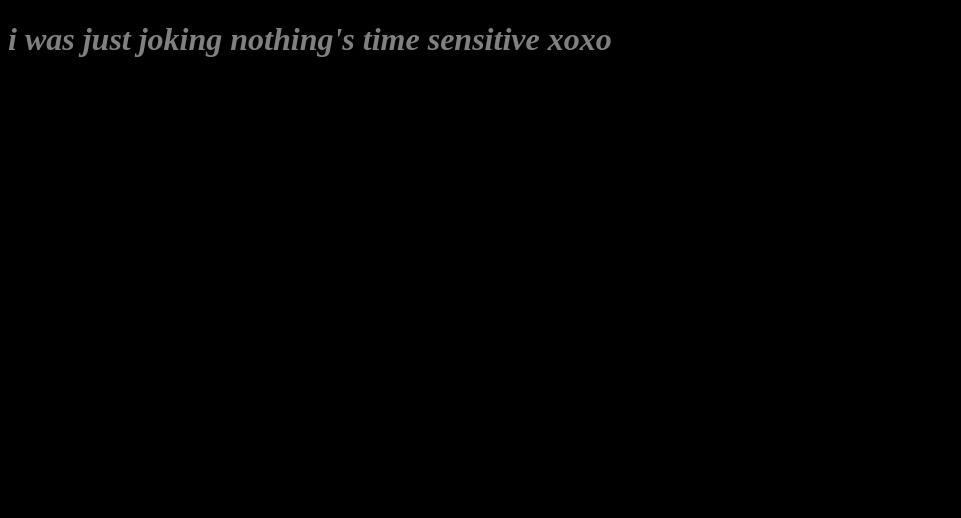
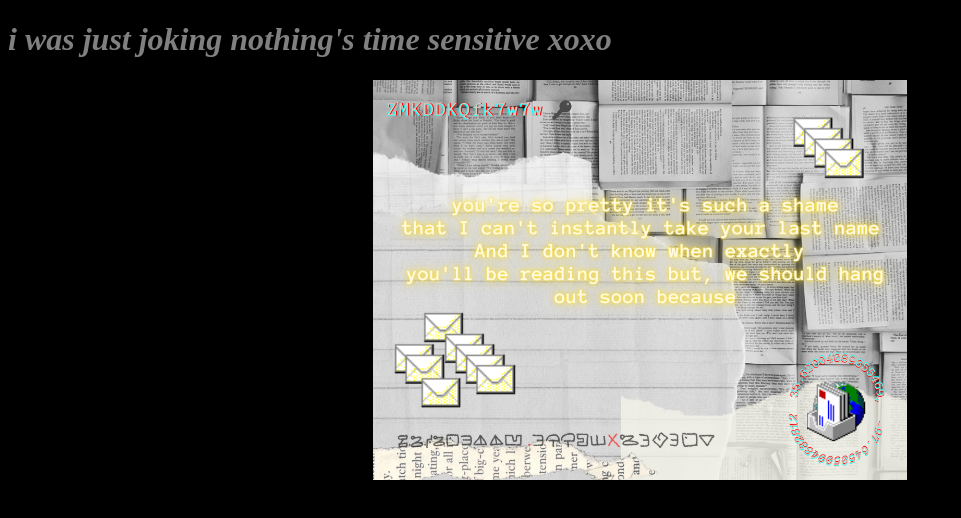
Before and after one commit to 1-800-goose/two, a plain HTML site: page index.html in a window 1280 px wide. Shown: the whole page, without its empty margins (0-961 px from the left). Drawn offline with Linux system fonts and the light colour scheme.

Commit message:
image update

```diff
--- a/index.html
+++ b/index.html
@@ -11,6 +11,8 @@
   </head>
   <body>
     <h1>i was just joking nothing's time sensitive xoxo</h1>
-    <!-- <img src="img/letter.jpg" class="hidden" id="image"> -->
+    <section id="container">
+      <img src="card.png">
+    </section>
   </body>
 </html>
--- a/styles.css
+++ b/styles.css
@@ -6,3 +6,12 @@ h1 {
   color: gray;
   font-style: italic;
 }
+
+img {
+  height: 400px;
+}
+
+#container {
+  display: flex;
+  justify-content: center;
+}
```
Also changed, not shown: card.png (added).
